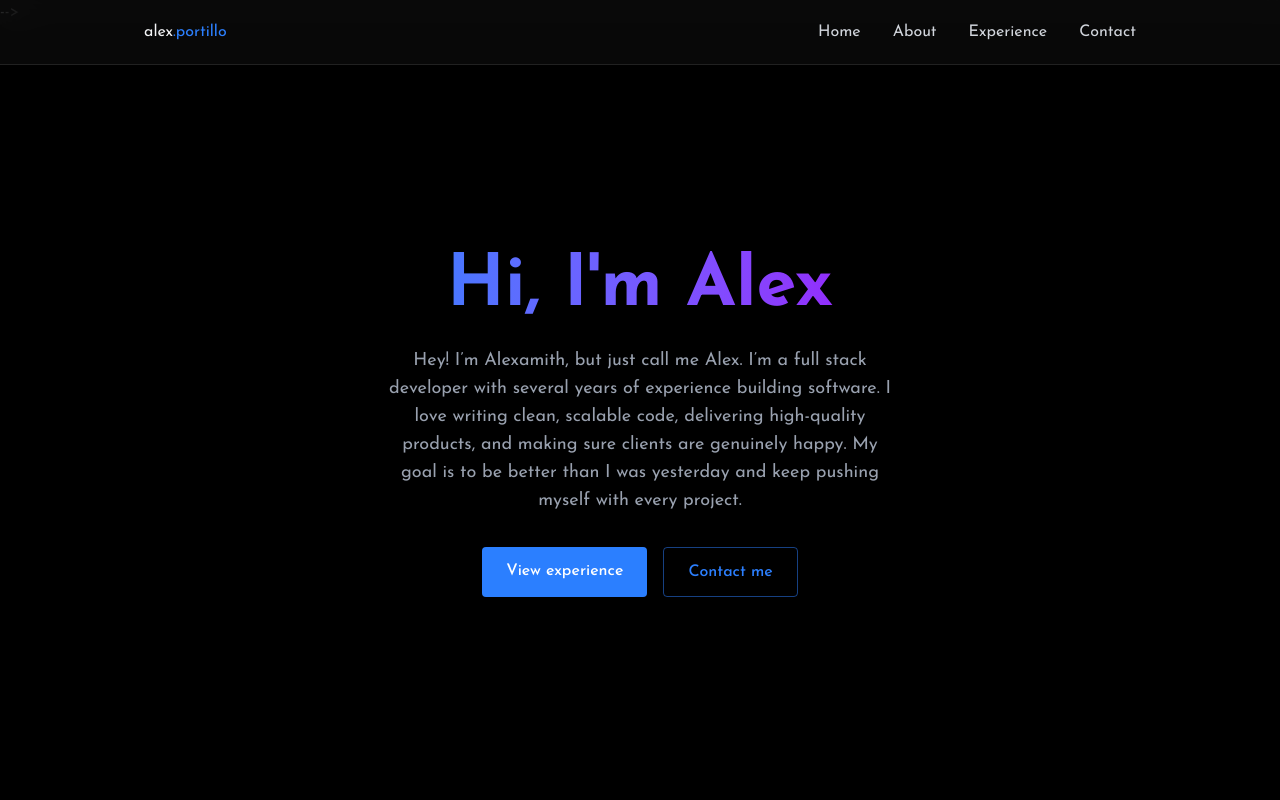
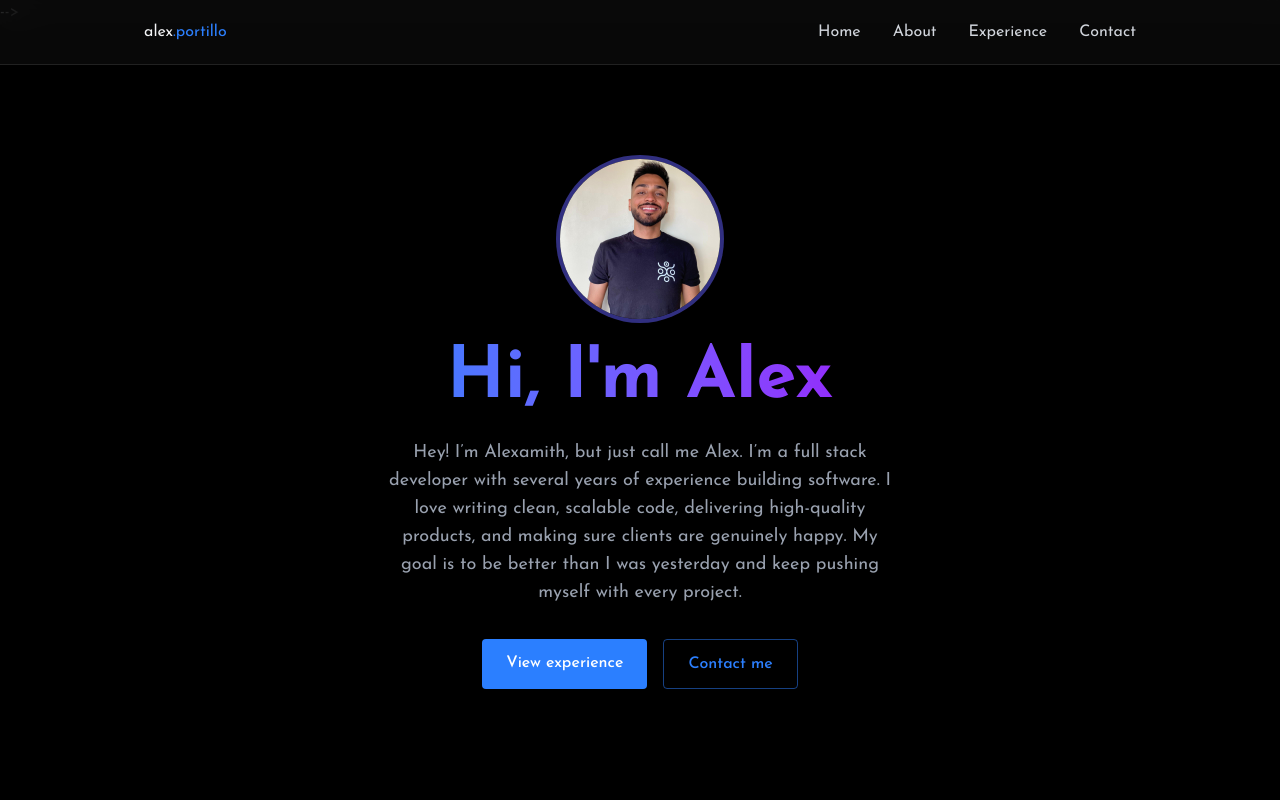
Before and after one commit to Alexamith/alexamith-portafolio, a React (Vite) app: page / in a window 1280 px wide. Shown: the top 800 px of the page. Built offline with nearby package versions, Linux system fonts and the light colour scheme; a web font is replaced by a local one.

Commit message:
Adding my personal photo

```diff
--- a/src/App.jsx
+++ b/src/App.jsx
@@ -1,5 +1,6 @@
 import './App.css'
 import './index.css'
+import 'react-toastify/dist/ReactToastify.css';
 import { LoadingScreen } from './componets/LoadingScreen'
 import { useState } from 'react'
 import { Navbar } from './componets/Navbar'
@@ -8,7 +9,6 @@ import { Home } from './componets/sections/Home'
 import { About } from './componets/sections/About'
 import { Experience } from './componets/sections/Experience'
 import { Contact } from './componets/sections/Contact'
-import 'react-toastify/dist/ReactToastify.css';
 import { ToastContainer } from 'react-toastify';
 
 
--- a/src/componets/sections/Home.jsx
+++ b/src/componets/sections/Home.jsx
@@ -3,7 +3,18 @@ export const Home = () => {
   return (
     <section id="home" className="min-h-screen flex items-center justify-center relative">
 
-        <div className="text-center z-10 px-4">
+        <div className="text-center z-10 px-4 ">
+
+            <div className="flex justify-center space-x-4 mb-6" >
+                <div className="relative w-40 h-40 rounded-full overflow-hidden shadow-lg ring-4 ring-indigo-500/50">
+                    <img
+                    src="/alexamith-portafolio/src/assets/me.jpeg" // Cambia esto por el path correcto o una URL
+                    alt="Foto de perfil"
+                    className="object-cover w-full h-full"
+                    />
+                </div>
+
+            </div>
 
             <h1 className="text-5xl md:text-7xl font-bold mb-6 bg-gradient-to-r from-blue-500 to-purple-600 bg-clip-text text-transparent leading-right">
                 Hi, I'm Alex
```
Also changed, not shown: src/assets/me.jpeg (added).
